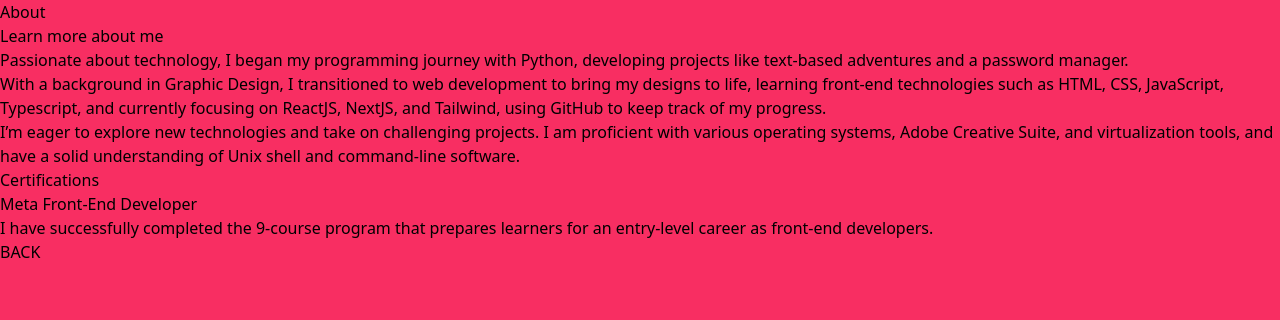
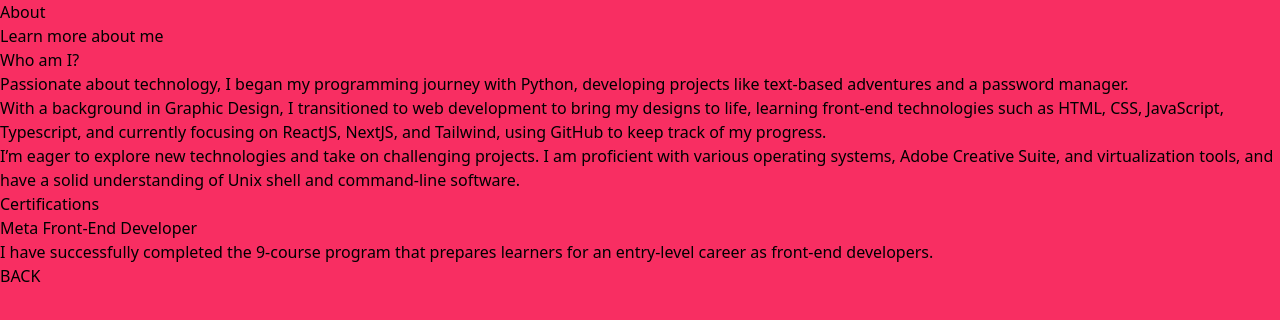
Before and after one commit to twistedboxes/portfolio-website, a React (Vite) app: page /about in a window 1280 px wide. Shown: the top 320 px of the page. Built offline with nearby package versions, Linux system fonts and the light colour scheme.

Commit message:
shorten delay on section titles

```diff
--- a/src/components/About.tsx
+++ b/src/components/About.tsx
@@ -15,10 +15,19 @@ const About = () => {
           </h2>
         </div>
         <motion.div
-        initial={{opacity: 0, translateX: 200}}
-        animate={{opacity: 1, translateX: 0}}
-        transition={{duration: 1.2, ease: "easeInOut"}}
-         className="flex flex-col items-center justify-center gap-6 overflow-y-scroll break-words px-6 py-8 text-[1.6rem] font-bold leading-9 lg:h-screen lg:w-1/2 lg:px-12 lg:pt-[12em] lg:text-right lg:text-2xl">
+          initial={{ opacity: 0, translateX: 200 }}
+          animate={{ opacity: 1, translateX: 0 }}
+          transition={{ duration: 0.8, ease: "easeInOut" }}
+          className="flex flex-col items-center justify-center gap-6 overflow-y-scroll break-words px-6 py-8 text-[1.6rem] font-bold leading-9 lg:h-screen lg:w-1/2 lg:px-12 lg:pt-[14em] lg:text-right lg:text-2xl"
+        >
+          <motion.h3
+            initial={{ opacity: 0, translateX: 200 }}
+            animate={{ opacity: 1, translateX: 0 }}
+            transition={{ duration: 1, ease: "easeInOut", delay: 0.1 }}
+            className="mt-4 w-full text-center text-5xl font-black text-[--color-secondary] lg:mt-6 lg:text-right"
+          >
+            Who am I?
+          </motion.h3>
           <p className="pt-8">
             Passionate about technology, I began my programming journey with
             <span className="text-[--color-secondary]"> Python</span>,
@@ -43,9 +52,11 @@ const About = () => {
           Creative Suite, and virtualization tools, and have a solid
           understanding of Unix shell and command-line software.
           <motion.h3
-          initial={{ opacity: 0, translateX: 200 }}
-          animate={{ opacity: 1, translateX: 0 }}
-          transition={{ duration: 1.2, ease: "easeInOut", delay:0.3 }} className="mt-4 w-full text-center text-5xl font-black text-[--color-secondary] lg:mt-6 lg:text-right">
+            initial={{ opacity: 0, translateX: 200 }}
+            animate={{ opacity: 1, translateX: 0 }}
+            transition={{ duration: 1, ease: "easeInOut", delay: 0.1 }}
+            className="mt-4 w-full text-center text-5xl font-black text-[--color-secondary] lg:mt-6 lg:text-right"
+          >
             Certifications
           </motion.h3>
           <a
```
